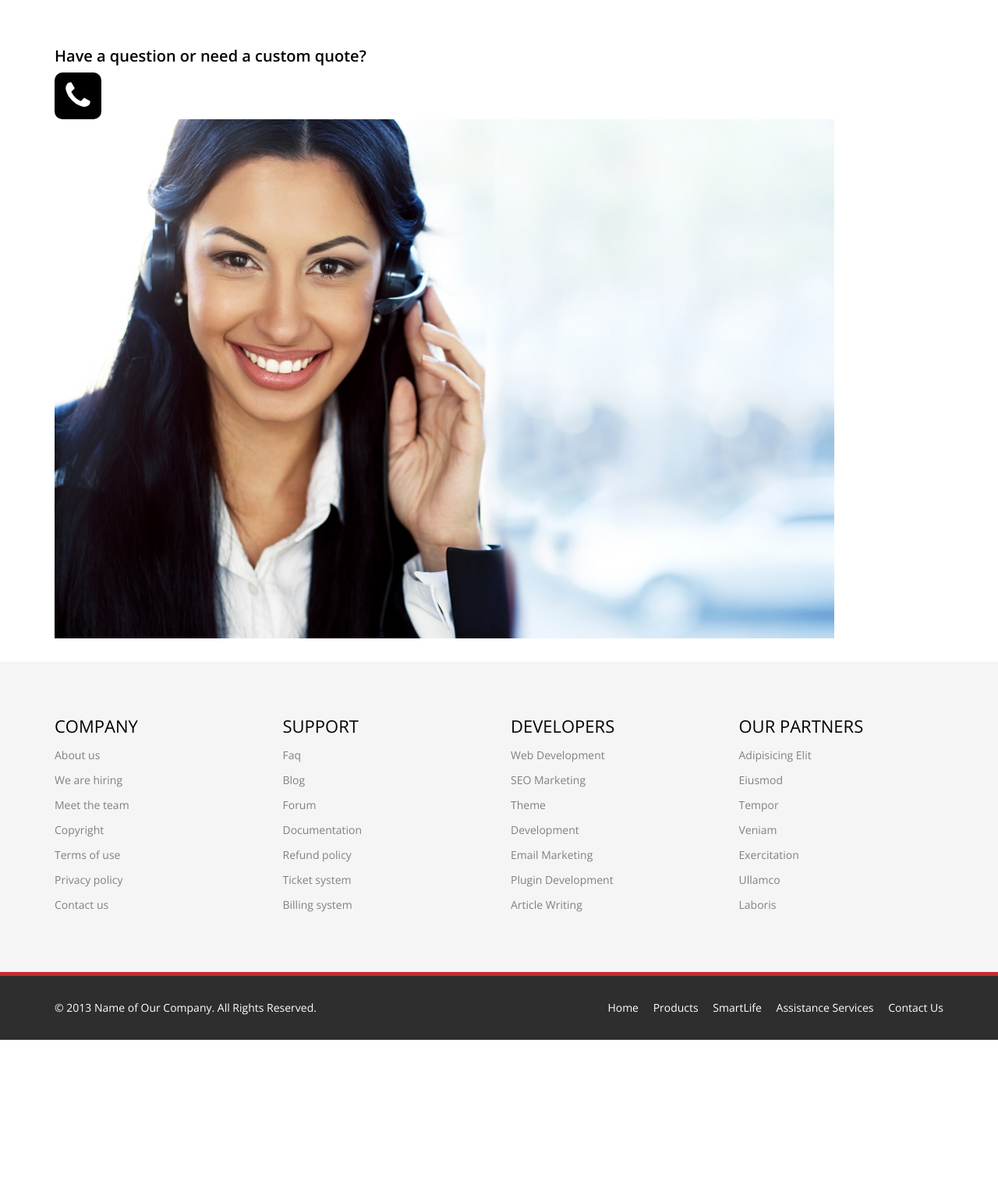
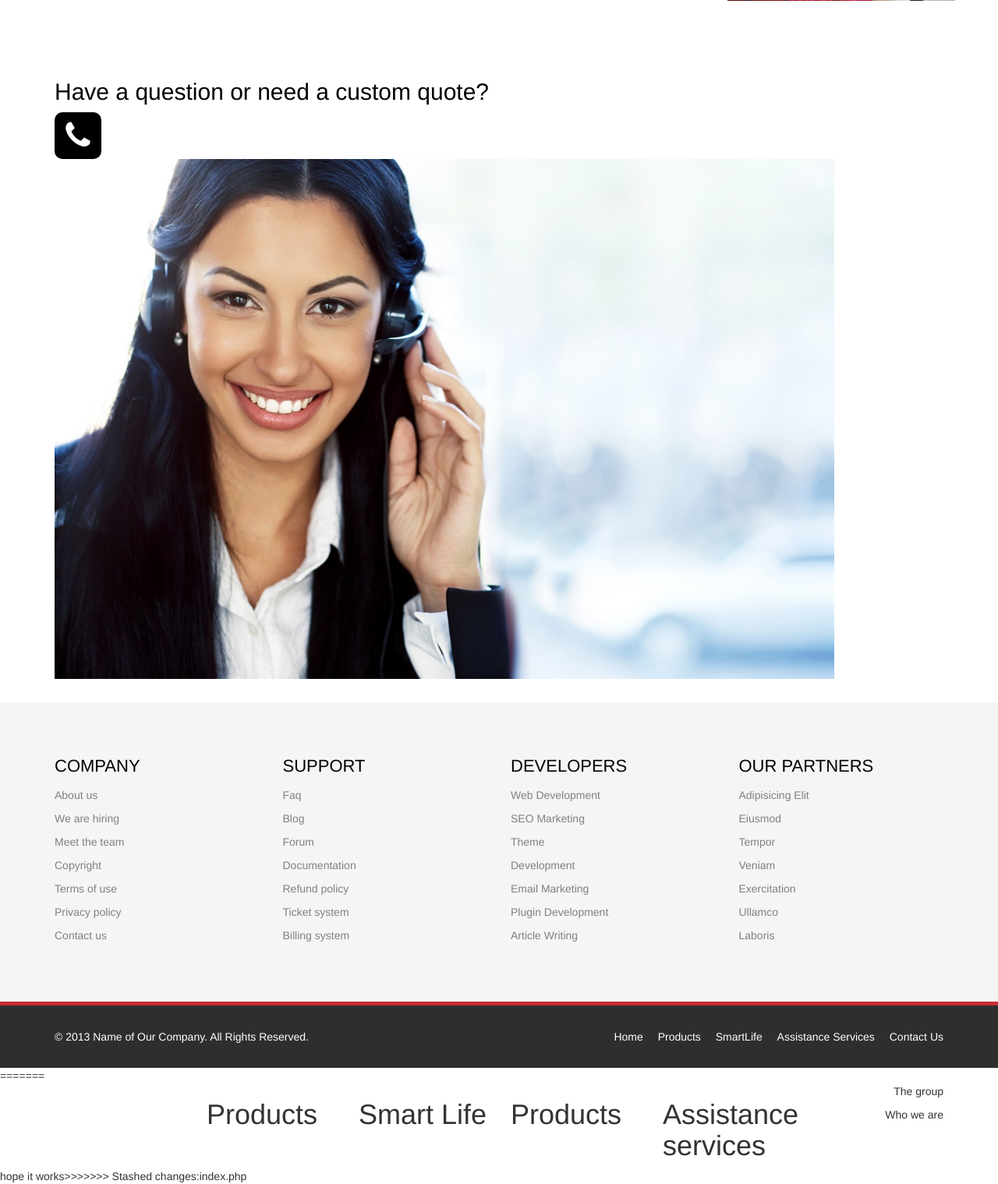
Before and after one commit to jbdouet/Telecommit, a PHP site: page / in a window 1280 px wide. Shown: the part 2011-3530 px from the top of the page at 78% size. Before the commit the page ends 3345 px from the top, so only its background shows below. Run offline with PHP 8.4, Linux system fonts and the light colour scheme.

Commit message:
see the changes

```diff
--- a/index.html
+++ b/index.php
@@ -1,6 +1,7 @@
 <!DOCTYPE html>
 <html lang="en">
 <head>
+<<<<<<< Updated upstream:index.html
     <meta charset="utf-8">
     <meta name="viewport" content="width=device-width, initial-scale=1.0">
     <meta name="description" content="">
@@ -428,5 +429,37 @@
     <script src="js/jquery.isotope.min.js"></script>
     <script src="js/main.js"></script>
     <script src="js/wow.min.js"></script>
+=======
+	<meta charset="utf-8">
+	<meta content="width=device-width, initial-scale=1.0" name="viewport">
+	<link rel="stylesheet" href="https://maxcdn.bootstrapcdn.com/bootstrap/3.3.6/css/bootstrap.min.css" integrity="sha384-1q8mTJOASx8j1Au+a5WDVnPi2lkFfwwEAa8hDDdjZlpLegxhjVME1fgjWPGmkzs7" crossorigin="anonymous">
+	<title>Telecommit</title>
+</head>
+<body>
+  <header class= "container">
+    <div class = "row">
+     <img class= "col-sm-2" src="">
+      <h1 class = "col-sm-2">
+        Products
+      </h1>
+      <h1 class = "col-sm-2">
+        Smart Life
+      </h1>
+      <h1 class = "col-sm-2">
+        Products
+      </h1>
+      <h1 class = "col-sm-2">
+        Assistance services
+      </h1>
+      <nav class= "col-sm-2 text-right">
+      	<p>The group</p>
+        <p>Who we are</p>
+      </nav>
+    </div>
+  </header>
+<?php
+echo"hope it works";
+?>
+>>>>>>> Stashed changes:index.php
 </body>
 </html>
```
